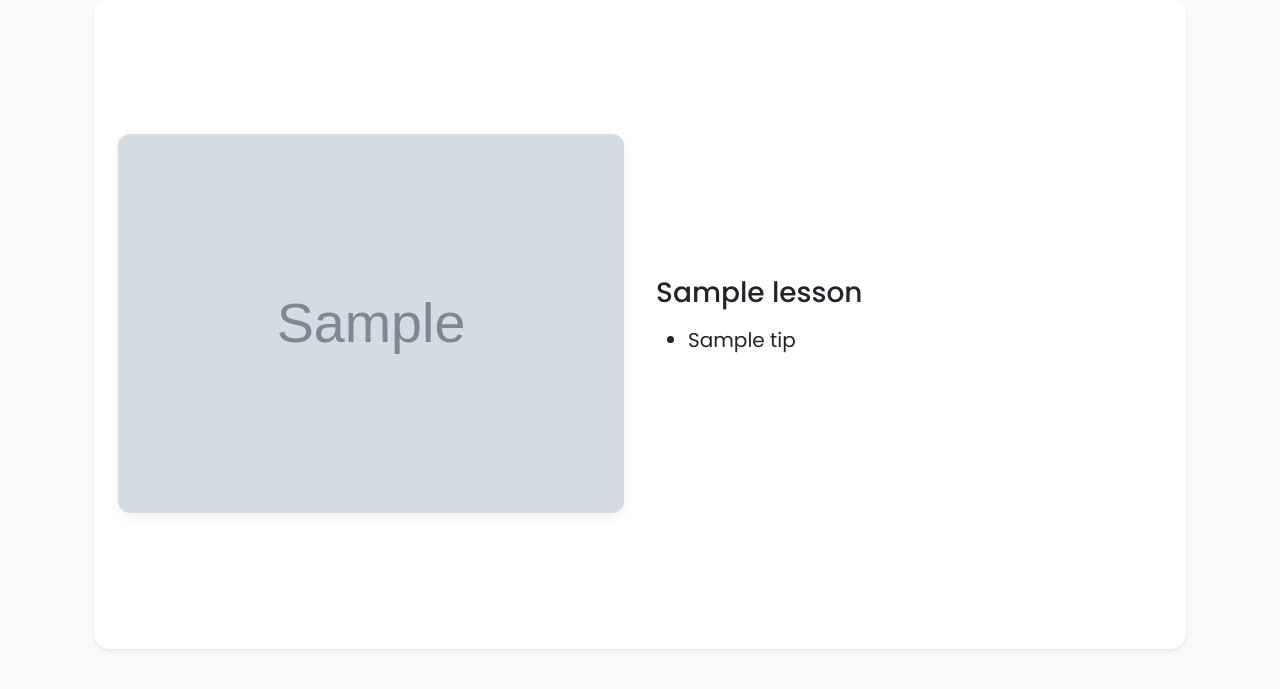
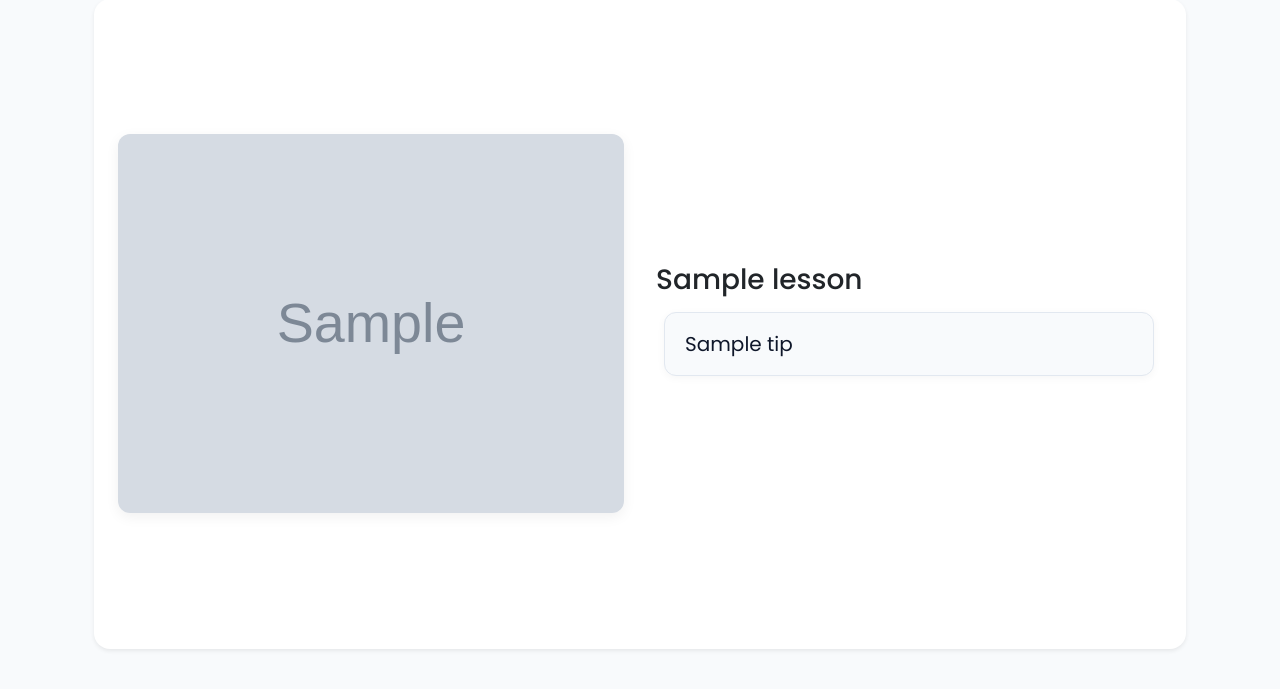
Before and after one commit to tori-chou/ui-cybersecurity-project, a Flask app: template templates/learn.html in a window 1280 px wide. Shown: the part 135-824 px from the top of the page. Run offline with Flask 3, Linux system fonts and the light colour scheme; the template is opened without the code that fills it: most values are stand-ins (such as "Sample title", 1, 10 or a date in 2020); grey boxes marked "Sample" are stand-in pictures.

Commit message:
made tips page prettier

```diff
--- a/data.py
+++ b/data.py
@@ -71,7 +71,7 @@ lessons = [
     {
     "id": 9,
     "title": "Tips",
-    "image": "",
+    "image": "https://www.creativefabrica.com/wp-content/uploads/2022/06/13/Tips-Outline-Icon-Graphics-32281693-1.jpg",
     "content": [
         "Never give out personal information over email.",
         "Don't click email links from unknown sources.",
--- a/static/style.css
+++ b/static/style.css
@@ -234,6 +234,30 @@ section.hero {
 
   .bubble::after {
     left: 1.2rem;
+  }
+}
+
+.tip-cards-container {
+  flex-wrap: wrap;
+  gap: 1rem;
+  margin-top: 1rem;
+}
+
+.tip-card {
+  background-color: #f8fafc;
+  border: 1px solid #e2e8f0;
+  border-radius: 0.75rem;
+  margin: 0.5rem;
+  padding: 1rem 1.25rem;
+  box-shadow: 0 2px 8px rgba(0, 0, 0, 0.04);
+  font-weight: 400;
+  font-size: 20px;
+  color: #0f172a;
+}
+
+@media (max-width: 600px) {
+  .tip-card {
+    flex: 1 1 100%;
   }
 }
 
--- a/templates/learn.html
+++ b/templates/learn.html
@@ -1,4 +1,5 @@
 {% extends "layout.html" %}
+
 <body data-page="lesson/{{ lesson.id }}">
 
     {% block content %}
@@ -19,18 +20,19 @@
             {% endif %}
             <div class="text">
                 <h3 class="mb-3">{{ lesson.title }}</h3>
+                {% if lesson.content is string %}
                     <div class="fs-5">
-                {% if lesson.content is string %}
                         <p>{{ lesson.content }}</p>
+                    </div>
                 {% elif lesson.content is iterable %}
-                    <ul>
+                    <div class="tip-cards-container">
                         {% for tip in lesson.content %}
-                            <li>{{ tip }}</li>
+                        <div class="tip-card">
+                            {{ tip }}
+                        </div>
                         {% endfor %}
-                    </ul>
+                    </div>
                 {% endif %}
-            </div>
-
             </div>
         </div>
         <div class="d-flex justify-content-center gap-3 mt-4">
```
Lines whose indentation alone changed are shown as unchanged.
